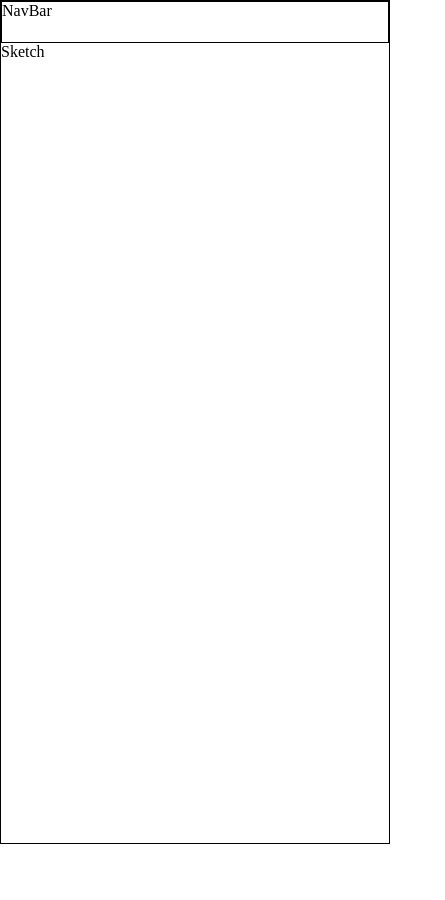
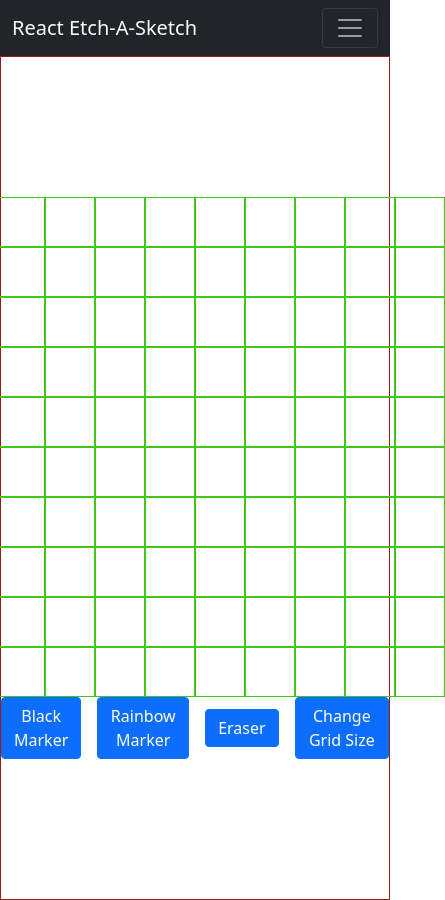
Before and after one commit to jipark92/react-etch-a-sketch, a React (Create React App) app: page / in a window 390 px wide. Shown: the whole page, 445 px wide, since content can reach past the window. Before the commit the page ends 844 px from the top, so only its background shows below. Built offline with nearby package versions, Linux system fonts and the light colour scheme.

Commit message:
add grid function, navbar(mobile), button display

```diff
--- a/package.json
+++ b/package.json
@@ -6,7 +6,9 @@
     "@testing-library/jest-dom": "^5.16.4",
     "@testing-library/react": "^13.2.0",
     "@testing-library/user-event": "^13.5.0",
+    "bootstrap": "^5.1.3",
     "react": "^18.1.0",
+    "react-bootstrap": "^2.3.1",
     "react-dom": "^18.1.0",
     "react-router-dom": "^6.3.0",
     "react-scripts": "5.0.1",
--- a/src/RouteSwitch.js
+++ b/src/RouteSwitch.js
@@ -1,6 +1,7 @@
 import { BrowserRouter, Routes, Route} from 'react-router-dom'
 import NavBar from './components/NavBar'
 import Sketch from './components/Sketch'
+import About from './components/About'
 
 export default function RouteSwitch() {
     return (
@@ -8,6 +9,7 @@ export default function RouteSwitch() {
             <NavBar/>
             <Routes>
                 <Route path='/' element={<Sketch/>}/>
+                <Route path='/about' element={<About/>}/>
             </Routes>
         </BrowserRouter>
     )
--- /dev/null
+++ b/src/components/About.js
@@ -0,0 +1,5 @@
+export default function About() {
+  return (
+    <div>About</div>
+  )
+}
--- /dev/null
+++ b/src/components/Buttons.js
@@ -0,0 +1,13 @@
+import { Button } from 'react-bootstrap';
+import 'bootstrap/dist/css/bootstrap.min.css';
+
+export default function Buttons() {
+    return (
+        <div className="btns-container">
+            <Button>Black Marker</Button>
+            <Button>Rainbow Marker</Button>
+            <Button>Eraser</Button>
+            <Button>Change Grid Size</Button>
+        </div>
+    )
+}
--- a/src/components/NavBar.js
+++ b/src/components/NavBar.js
@@ -1,9 +1,37 @@
-import React from 'react'
+import { Navbar, Nav, NavDropdown, Container } from 'react-bootstrap';
+import 'bootstrap/dist/css/bootstrap.min.css';
+import {Link} from 'react-router-dom'
 
 export default function NavBar() {
     return (
-        <div className='header-container'>
-            NavBar
-        </div>
+        <header className='header-container'>
+            <Navbar collapseOnSelect expand="lg" bg="dark" variant="dark">
+                <Container>
+                <Navbar.Brand>
+                    <Link className='text-light' to="/">React Etch-A-Sketch</Link>
+                </Navbar.Brand>
+                <Navbar.Toggle aria-controls="responsive-navbar-nav" />
+                <Navbar.Collapse id="responsive-navbar-nav">
+                    <Nav className="me-auto">
+                    {/* <Nav.Link href="#features">Features</Nav.Link>
+                    <Nav.Link href="#pricing">Pricing</Nav.Link>
+                    <NavDropdown title="Dropdown" id="collasible-nav-dropdown">
+                        <NavDropdown.Item href="#action/3.1">Action</NavDropdown.Item>
+                        <NavDropdown.Item href="#action/3.2">Another action</NavDropdown.Item>
+                        <NavDropdown.Item href="#action/3.3">Something</NavDropdown.Item>
+                        <NavDropdown.Divider />
+                        <NavDropdown.Item href="#action/3.4">Separated link</NavDropdown.Item>
+                    </NavDropdown> */}
+                    </Nav>
+                    <Nav>
+                    {/* <Nav.Link href="#deets">More deets</Nav.Link> */}
+                    <Link to="/about" className='text-light'>
+                        ABOUT
+                    </Link>
+                    </Nav>
+                </Navbar.Collapse>
+                </Container>
+            </Navbar>
+        </header>
     )
 }
--- a/src/components/Sketch.js
+++ b/src/components/Sketch.js
@@ -1,9 +1,37 @@
-import React from 'react'
+import {useEffect} from 'react'
+import Buttons from './Buttons'
 
 export default function Sketch() {
+
+    let gridArrays = []
+
+    const makeGrids = () => {
+        for (let i=0;i<100;i++){
+            gridArrays.push(<div className='grids'></div>)
+        }
+        console.log(gridArrays)
+
+        let showGrids = gridArrays.map((gridArray)=>{
+            return (
+                <div>
+                    {gridArray}
+                </div>
+            )
+        })
+        return showGrids
+    }
+
+    // useEffect(()=>{
+
+    // })
+
+
     return (
         <div className='sketch-container'>
-            Sketch
+            <div className='grids-container'>
+                {makeGrids()}
+            </div>
+            <Buttons/>
         </div>
     )
 }
--- a/src/index.css
+++ b/src/index.css
@@ -4,13 +4,46 @@
   box-sizing: border-box;
 }
 
-.header-container {
-  border: 1px solid black;
-  height: 5vh;
+.header-container a {
+  /* border: 1px solid black; */
+  text-decoration: none;
 }
 
+
 .main-container {
-  border: 1px solid black;
+  /* border: 1px solid black; */
   height: 100vh;
   width: 100vw;
 }
+
+.sketch-container {
+  border: 1px solid rgb(160, 25, 25);
+  height: 100%;
+  width: 100%;
+  display: flex;
+  justify-content: center;
+  align-content: center;
+  flex-direction: column;
+}
+
+.grids-container {
+  /* border: 1px solid rgb(160, 25, 25); */
+  display: grid;
+  grid-template-columns: repeat(10, 50px);
+  grid-template-rows: repeat(10,50px);
+  justify-content: center;
+}
+
+.grids {
+    border: 1px solid rgb(62, 201, 20);
+    height: 50px;
+    width: 50px;
+}
+
+.btns-container {
+  /* border: 1px solid red; */
+  display: flex;
+  justify-content: center;
+  align-items: center;
+  gap: 1rem;
+}
```
Also changed, not shown: 1 other file (tests, documents, lock files or other folders).
